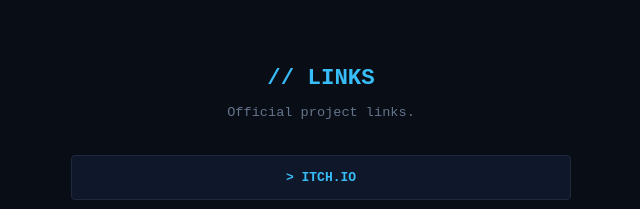
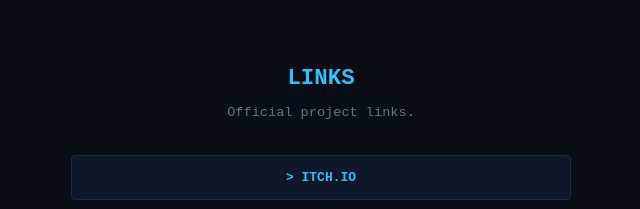
Before and after one commit to nextstars-development/lapdsimulator-devlog, a plain HTML site: page link.html in a window 1280 px wide. Shown: the top 209 px of the page, 319-959 px from the left. Drawn offline with Linux system fonts and the light colour scheme.

Commit message:
Update link.html

```diff
--- a/link.html
+++ b/link.html
@@ -41,7 +41,7 @@
 </head>
 <body>
 
-    <h1>// LINKS</h1>
+    <h1>LINKS</h1>
     <p class="subtitle">Official project links.</p>
 
     <div id="links"></div>
```
